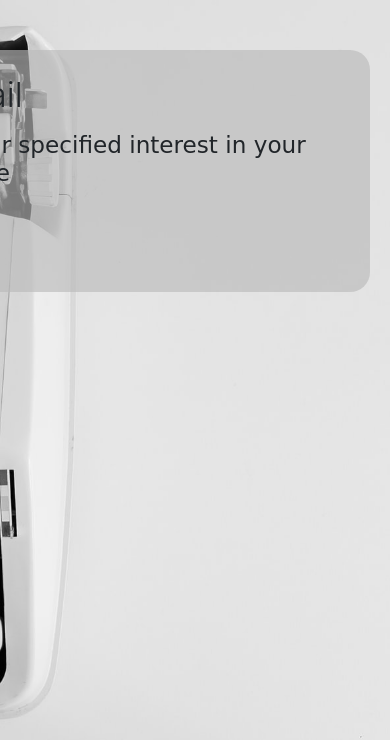
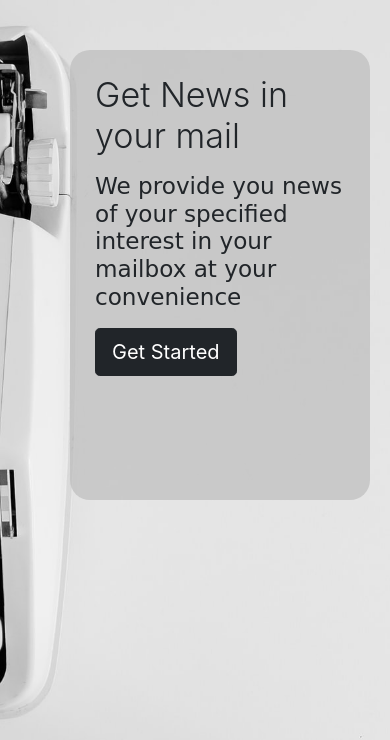
Before and after one commit to vaibhavs828/NewsinMail, a Django app: page / in a window 390 px wide. Shown: the part 58-798 px from the top of the page. Run offline with Django 3.2, Linux system fonts and the light colour scheme; some web fonts are replaced.

Commit message:
made responsive

```diff
--- a/newsApp/static/style.css
+++ b/newsApp/static/style.css
@@ -49,3 +49,16 @@ body{
     display: block;
     float: right;
 }*/
+@media only screen and (max-width: 1200px) {
+    .jumbotron {
+      width: 400px !important;
+      height: 350px !important;
+    }
+  }
+
+@media only screen and (max-width: 650px) {
+    .jumbotron {
+      width: 300px !important;
+      height: 450px !important;
+    }
+  }
```
